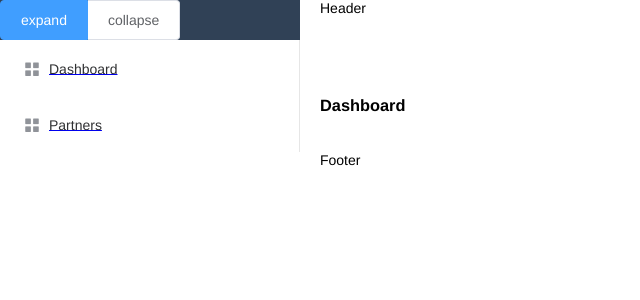
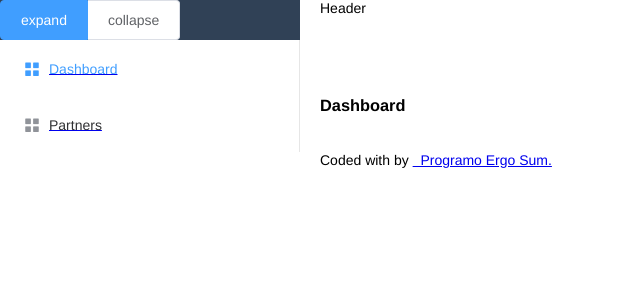
Before and after one commit to ProgramoErgoSum/asociacion, a Vue app: page /#/dashboard in a window 1280 px wide. Shown: the top 300 px of the page, without its empty margins (0-640 px from the left). Built offline with nearby package versions, Linux system fonts and the light colour scheme; sample sign-in values are in the browser's storage.

Commit message:
Update layout

```diff
--- a/src/http/base.js
+++ b/src/http/base.js
@@ -28,6 +28,10 @@ axios.interceptors.response.use(response => {
       default:
         return Promise.reject(err.response.data)
     }
+  }
+  if (err.message === 'Network Error') {
+    store.commit('ADMIN_LOGOUT')
+    router.push('/login')
   }
   return Promise.reject(err)
 })
--- a/src/main.js
+++ b/src/main.js
@@ -7,7 +7,8 @@ import store from './store'
 
 import Element from 'element-ui'
 import 'element-ui/lib/theme-chalk/index.css'
-Vue.use(Element)
+import locale from 'element-ui/lib/locale/lang/es'
+Vue.use(Element, { locale })
 
 Vue.config.productionTip = false
 
--- a/src/views/Layout/components/Footer.vue
+++ b/src/views/Layout/components/Footer.vue
@@ -1,7 +1,7 @@
 <template>
-  <div class="Footer">
-    Footer
-  </div>
+  <footer class="footer">
+    Coded with <i class="fa fa-heart heart"></i> by <a href="https://github.com/ProgramoErgoSum" target="_blank"> &nbsp; Programo Ergo Sum.</a>
+  </footer>
 </template>
 
 <script>
--- a/src/views/Layout/components/Sidebar.vue
+++ b/src/views/Layout/components/Sidebar.vue
@@ -6,37 +6,19 @@
     </el-radio-group>
     <el-menu default-active="1" class="el-menu-vertical-demo" :collapse="isCollapse">
       <router-link to="/dashboard">
-        <el-menu-item >
+        <el-menu-item index="1" >
           <i class="el-icon-menu"></i>
           <span slot="title">Dashboard</span>
         </el-menu-item>
       </router-link>
       <router-link to="/partners">
-        <el-menu-item >
+        <el-menu-item index="2">
           <i class="el-icon-menu"></i>
           <span slot="title">Partners</span>
         </el-menu-item>
       </router-link>
     </el-menu>
   </div>
-  <!--
-  <div class="Sidebar">
-    <el-radio-group v-model="isCollapse" style="margin-bottom: 20px;">
-      <el-radio-button :label="false">expand</el-radio-button>
-      <el-radio-button :label="true">collapse</el-radio-button>
-    </el-radio-group>
-    <el-menu default-active="1" class="el-menu-vertical-demo" :collapse="isCollapse">
-      <el-menu-item index="1">
-        <i class="el-icon-menu"></i>
-        <router-link to="/dashboard">Dashboard</router-link>
-      </el-menu-item>
-      <el-menu-item index="2">
-        <i class="el-icon-document"></i>
-        <router-link to="/partners">Socios</router-link>
-      </el-menu-item>
-    </el-menu>
-  </div>
-  -->
 </template>
 
 <script>
```
Also changed, not shown: 2 other files (tests, documents, lock files or other folders).
